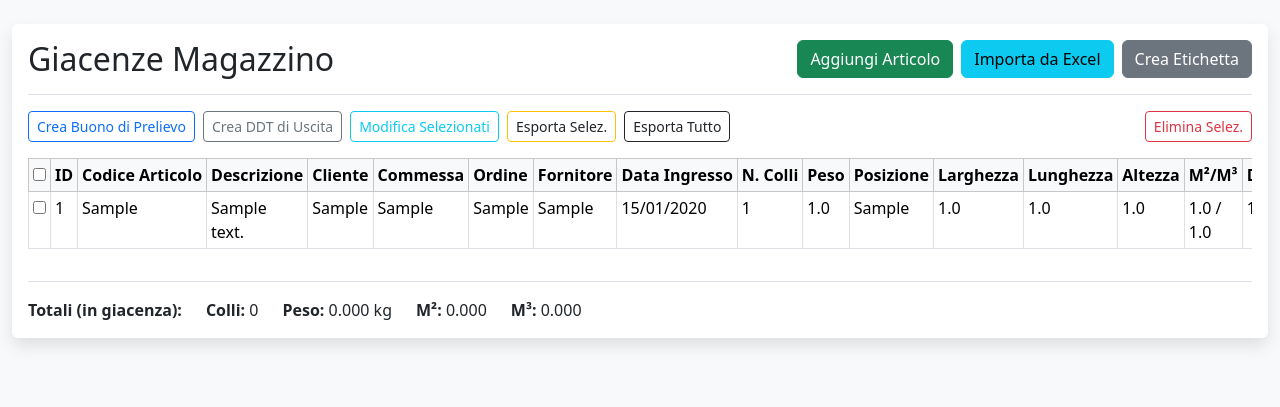
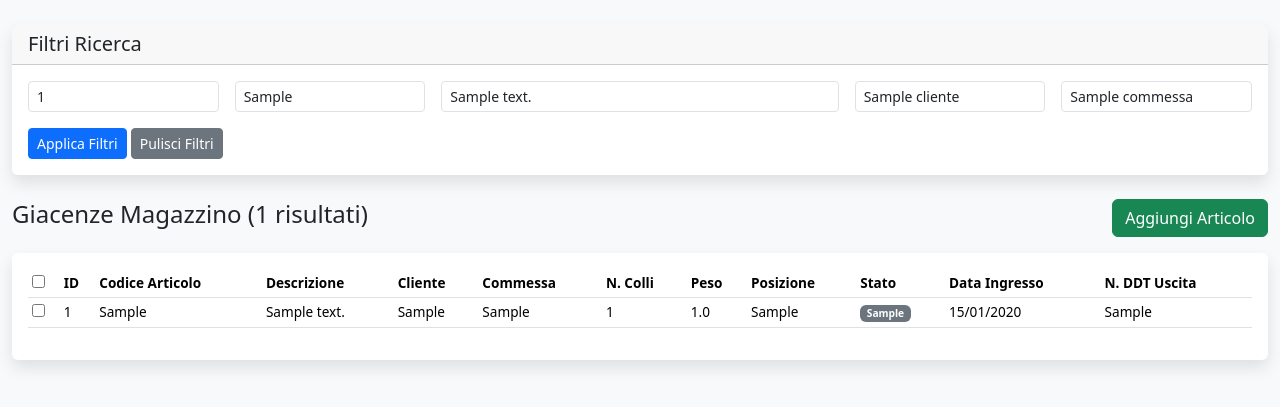
Before and after one commit to Camarsrl/gestionale_web, a Flask app: template templates/index.html in a window 1280 px wide. Shown: the part 66-473 px from the top of the page. Run offline with Flask 3, Linux system fonts and the light colour scheme; the visitor is signed in with stand-in values (Sample User, id 1); tables that the repository leaves empty hold one stand-in row (values such as "Sample post"); the template is opened without the code that fills it: values that come from a table or form of the project are taken from there, most other values are stand-ins (such as "Sample title", 1, 10 or a date in 2020).

Commit message:
Update index.html

```diff
--- a/templates/index.html
+++ b/templates/index.html
@@ -1,82 +1,73 @@
 {% extends "layout.html" %}
+
 {% block content %}
+<div class="card mb-4">
+    <div class="card-header">
+        <h5 class="mb-0">Filtri Ricerca</h5>
+    </div>
+    <div class="card-body">
+        <form method="GET" action="{{ url_for('index') }}">
+            <div class="row g-3">
+                <div class="col-md-2"><input type="text" name="id" class="form-control form-control-sm" placeholder="ID..." value="{{ filters.id or '' }}"></div>
+                <div class="col-md-2"><input type="text" name="codice_articolo" class="form-control form-control-sm" placeholder="Cod. Articolo..." value="{{ filters.codice_articolo or '' }}"></div>
+                <div class="col-md-4"><input type="text" name="descrizione" class="form-control form-control-sm" placeholder="Descrizione..." value="{{ filters.descrizione or '' }}"></div>
+                <div class="col-md-2"><input type="text" name="cliente" class="form-control form-control-sm" placeholder="Cliente..." value="{{ filters.cliente or '' }}"></div>
+                <div class="col-md-2"><input type="text" name="commessa" class="form-control form-control-sm" placeholder="Commessa..." value="{{ filters.commessa or '' }}"></div>
+            </div>
+            <div class="mt-3">
+                <button type="submit" class="btn btn-sm btn-primary">Applica Filtri</button>
+                <a href="{{ url_for('index') }}" class="btn btn-sm btn-secondary">Pulisci Filtri</a>
+            </div>
+        </form>
+    </div>
+</div>
+
+<div class="d-flex justify-content-between align-items-center mb-3">
+    <h4>Giacenze Magazzino ({{ articoli|length }} risultati)</h4>
+    <div>
+        <a href="{{ url_for('add_articolo') }}" class="btn btn-success">Aggiungi Articolo</a>
+        </div>
+</div>
+
 <div class="card">
     <div class="card-body">
-        <div class="d-flex justify-content-between align-items-center mb-3">
-            <h2 class="card-title mb-0">Giacenze Magazzino</h2>
-            {% if session.role == 'admin' %}
-            <div class="d-flex gap-2">
-                <a href="{{ url_for('add_articolo') }}" class="btn btn-success">Aggiungi Articolo</a>
-                <a href="{{ url_for('import_excel') }}" class="btn btn-info">Importa da Excel</a>
-                <a href="{{ url_for('etichetta_manuale') }}" class="btn btn-secondary">Crea Etichetta</a>
-            </div>
-            {% endif %}
-        </div>
-
-        <div class="d-flex flex-wrap gap-2 mb-3 border-top pt-3">
-            <a href="#" id="buono-btn" class="btn btn-sm btn-outline-primary">Crea Buono di Prelievo</a>
-            <a href="#" id="ddt-btn" class="btn btn-sm btn-outline-secondary">Crea DDT di Uscita</a>
-            <a href="#" id="edit-selected" class="btn btn-sm btn-outline-info">Modifica Selezionati</a>
-            <a href="#" id="export-selected" class="btn btn-sm btn-outline-warning text-dark">Esporta Selez.</a>
-            <a href="{{ url_for('export_excel') }}" class="btn btn-sm btn-outline-dark">Esporta Tutto</a>
-            {% if session.role == 'admin' %}
-            <form method="POST" action="{{ url_for('bulk_delete') }}" id="delete-form" class="ms-auto">
-                 <input type="hidden" name="selected_ids" id="delete-ids">
-                 <button type="submit" onclick="return confirm('Sei sicuro di voler eliminare definitivamente gli articoli selezionati?');" class="btn btn-sm btn-outline-danger">Elimina Selez.</button>
-            </form>
-            {% endif %}
-        </div>
-
-        <div class="table-responsive" style="max-height: 70vh;">
-            <table class="table table-hover table-sm table-bordered">
-                <thead class="table-light" style="position: sticky; top: 0;">
+        <div class="table-responsive">
+            <table class="table table-sm table-hover" style="font-size: 0.85rem;">
+                <thead>
                     <tr>
-                        <th style="width: 3%;"><input type="checkbox" id="select-all"></th>
-                        <th>ID</th><th>Codice Articolo</th><th>Descrizione</th><th>Cliente</th><th>Commessa</th><th>Ordine</th>
-                        <th>Fornitore</th><th>Data Ingresso</th><th>N. Colli</th><th>Peso</th><th>Posizione</th>
-                        <th>Larghezza</th><th>Lunghezza</th><th>Altezza</th>
-                        <th>M²/M³</th><th>Data Uscita</th><th>N. DDT Uscita</th><th>Stato</th>
-                        <th style="width: 8%;">Azioni</th>
+                        <th><input type="checkbox" id="select-all"></th>
+                        <th>ID</th>
+                        <th>Codice Articolo</th>
+                        <th>Descrizione</th>
+                        <th>Cliente</th>
+                        <th>Commessa</th>
+                        <th>N. Colli</th>
+                        <th>Peso</th>
+                        <th>Posizione</th>
+                        <th>Stato</th>
+                        <th>Data Ingresso</th>
+                        <th>N. DDT Uscita</th>
                     </tr>
                 </thead>
                 <tbody>
                     {% for art in articoli %}
                     <tr>
-                        <td><input type="checkbox" name="selected_ids" value="{{ art.id }}" class="item-checkbox"></td>
+                        <td><input type="checkbox" class="articolo-checkbox" value="{{ art.id }}"></td>
                         <td>{{ art.id }}</td>
-                        <td>{{ art.codice_articolo or '' }}</td>
-                        <td>{{ (art.descrizione or '') | truncate(30) }}</td>
-                        <td>{{ art.cliente or '' }}</td>
-                        <td>{{ art.commessa or '' }}</td>
-                        <td>{{ art.ordine or '' }}</td>
-                        <td>{{ art.fornitore or '' }}</td>
+                        <td>{{ art.codice_articolo }}</td>
+                        <td>{{ art.descrizione }}</td>
+                        <td>{{ art.cliente }}</td>
+                        <td>{{ art.commessa }}</td>
+                        <td>{{ art.n_colli }}</td>
+                        <td>{{ art.peso }}</td>
+                        <td>{{ art.posizione }}</td>
+                        <td><span class="badge bg-{{ 'success' if art.stato == 'In giacenza' else 'secondary' }}">{{ art.stato }}</span></td>
                         <td>{{ art.data_ingresso.strftime('%d/%m/%Y') if art.data_ingresso else '' }}</td>
-                        <td>{{ art.n_colli or '' }}</td>
-                        <td>{{ art.peso or '' }}</td>
-                        <td>{{ art.posizione or '' }}</td>
-                        <td>{{ art.larghezza or '' }}</td>
-                        <td>{{ art.lunghezza or '' }}</td>
-                        <td>{{ art.altezza or '' }}</td>
-                        <td>{{ art.m2 or '' }} / {{ art.m3 or '' }}</td>
-                        <td>{{ art.data_uscita.strftime('%d/%m/%Y') if art.data_uscita else '' }}</td>
-                        <td>{{ art.n_ddt_uscita or '' }}</td>
-                        <td><span class="badge {% if art.n_ddt_uscita %}bg-secondary{% else %}bg-success{% endif %}">{{ 'Uscito' if art.n_ddt_uscita else art.stato or 'In giacenza' }}</span></td>
-                        <td><a href="{{ url_for('edit_articolo', id=art.id) }}" class="btn btn-sm btn-outline-primary">Dettagli</a></td>
-                    </tr>
-                    {% else %}
-                    <tr>
-                        <td colspan="19" class="text-center p-4">Nessun articolo trovato. Clicca su "Importa da Excel" per caricare i dati.</td>
+                        <td>{{ art.n_ddt_uscita }}</td>
                     </tr>
                     {% endfor %}
                 </tbody>
             </table>
-        </div>
-         <div class="mt-3 pt-3 border-top d-flex flex-wrap gap-4">
-            <strong>Totali (in giacenza):</strong>
-            <span><strong>Colli:</strong> {{ "%.0f"|format(totali.colli) }}</span>
-            <span><strong>Peso:</strong> {{ "%.3f"|format(totali.peso) }} kg</span>
-            <span><strong>M²:</strong> {{ "%.3f"|format(totali.m2) }}</span>
-            <span><strong>M³:</strong> {{ "%.3f"|format(totali.m3) }}</span>
         </div>
     </div>
 </div>
@@ -84,45 +75,6 @@
 
 {% block extra_js %}
 <script>
-    function getSelectedIds() {
-        return Array.from(document.querySelectorAll('.item-checkbox:checked')).map(cb => cb.value).join(',');
-    }
-
-    document.getElementById('select-all').addEventListener('change', e => {
-        document.querySelectorAll('.item-checkbox').forEach(cb => cb.checked = e.target.checked);
-    });
-
-    function setupActionButton(buttonId, urlTemplate) {
-        const button = document.getElementById(buttonId);
-        if (button) {
-            button.addEventListener('click', e => {
-                e.preventDefault();
-                const ids = getSelectedIds();
-                if (!ids) {
-                    alert('Seleziona almeno un articolo.');
-                    return;
-                }
-                window.location.href = `${urlTemplate}?ids=${ids}`;
-            });
-        }
-    }
-
-    setupActionButton('export-selected', "{{ url_for('export_excel') }}");
-    setupActionButton('ddt-btn', "{{ url_for('ddt_setup') }}");
-    setupActionButton('buono-btn', "{{ url_for('buono_setup') }}");
-    setupActionButton('edit-selected', "{{ url_for('edit_multiple') }}");
-
-    const deleteForm = document.getElementById('delete-form');
-    if(deleteForm) {
-        deleteForm.addEventListener('submit', e => {
-            const ids = getSelectedIds();
-            if (!ids) {
-                alert('Seleziona almeno un articolo da eliminare.');
-                e.preventDefault();
-                return;
-            }
-            document.getElementById('delete-ids').value = ids;
-        });
-    }
+// Script per gestire la selezione multipla
 </script>
 {% endblock %}
```
